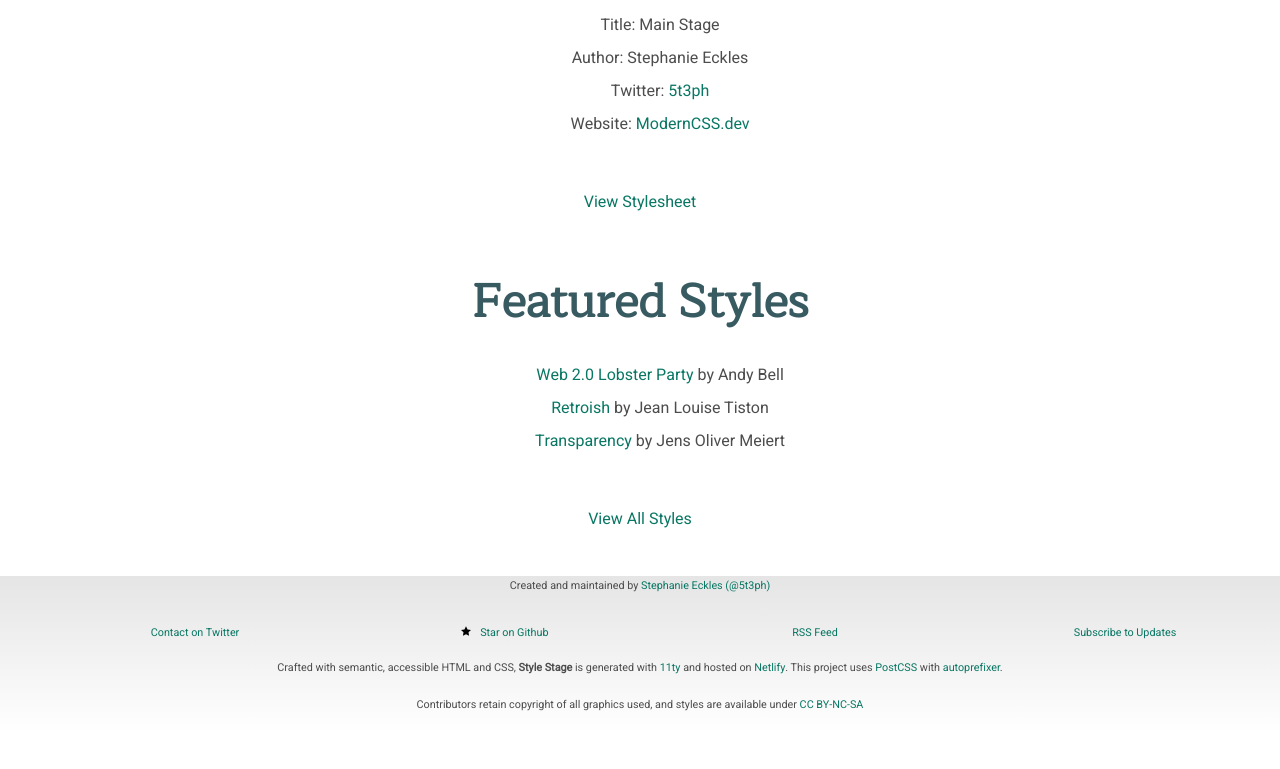
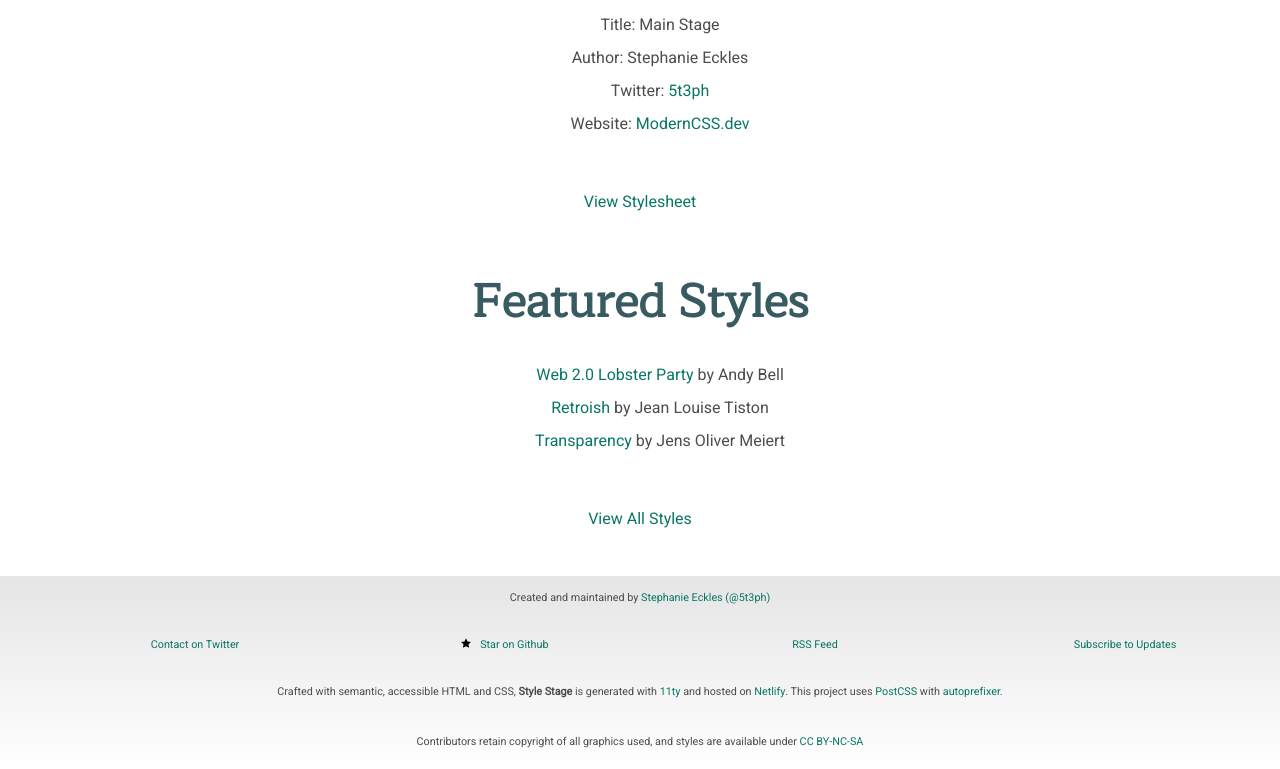
Before and after one commit to RVCC-IDMX/style-mobile-ryan-rutishauser, an Eleventy site: page src/index.html in a window 1280 px wide. Shown: the part 4457-5226 px from the top of the page. Before the commit the page ends 5190 px from the top, so only its background shows below. Built offline with nearby package versions, Linux system fonts and the light colour scheme; Eleventy itself is replaced by a stand-in of ours; files that its build step writes are made by us from their sources.

Commit message:
extra padding

```diff
--- a/src/sass/style.scss
+++ b/src/sass/style.scss
@@ -214,6 +214,7 @@
     text-align: center;
     list-style: none;
     max-width: none;
+    padding-top: 2ch;
   }
   ul{font-size: var(--step--2);
     text-align: center;
```
Also changed, not shown: public/style.css.
